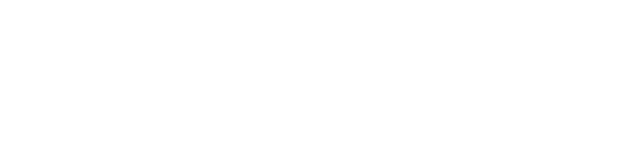
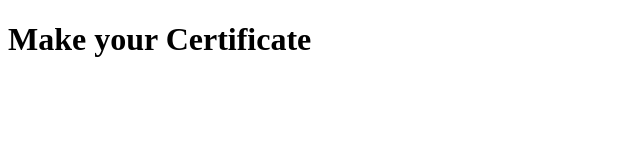
Before and after one commit to Dinoplant/certificate, a plain HTML site: page certificate.html in a window 1280 px wide. Shown: the whole page, without its empty margins (0-640 px from the left). Drawn offline with Linux system fonts and the light colour scheme.

Commit message:
Added HTML

```diff
--- a/certificate.html
+++ b/certificate.html
@@ -7,5 +7,7 @@
 </head>
 <body>
 
+<h1>Make your Certificate</h1>
+
 </body>
 </html>
```
